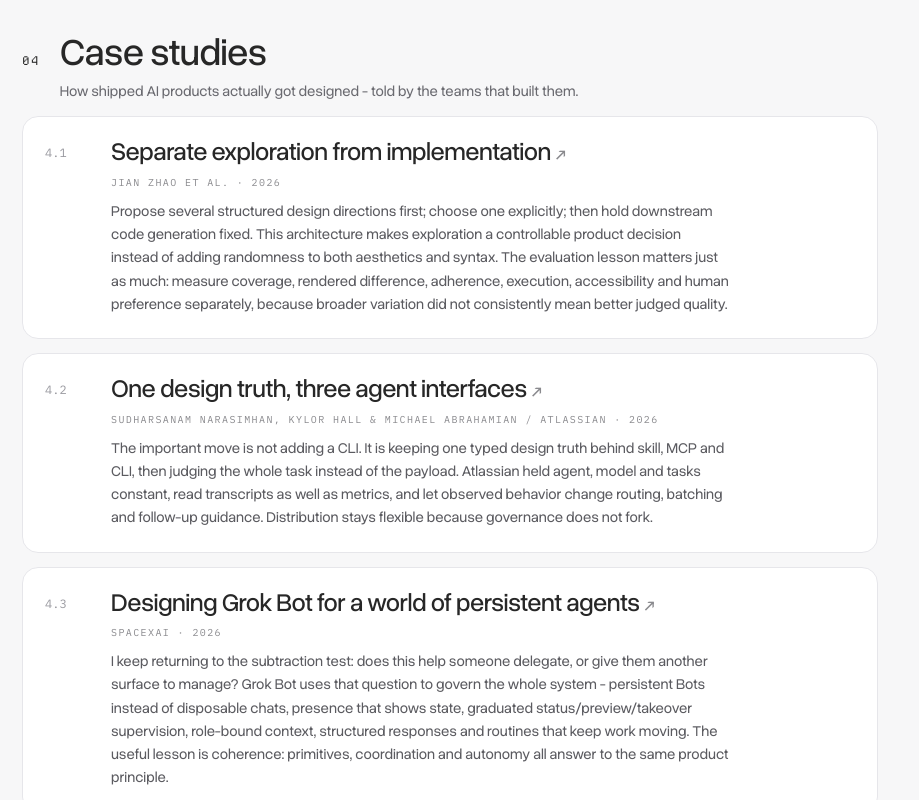
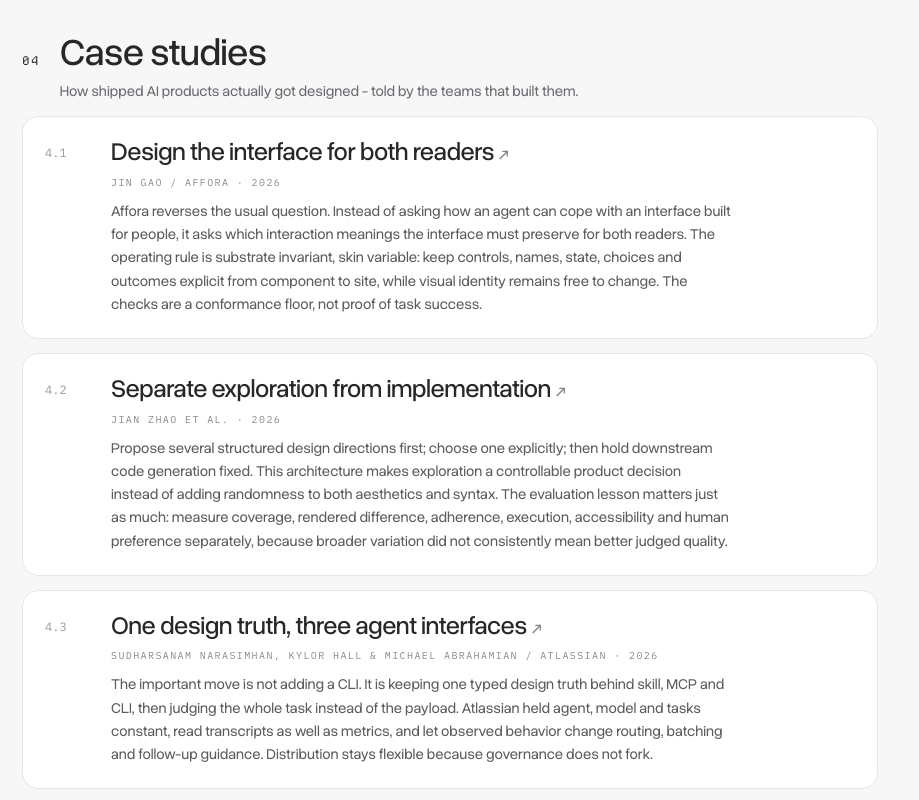
Before and after one commit to ayodhyamohanthy/ai-portfolio, a Next.js app: page /sources in a window 1280 px wide. Shown: the part 2300-3100 px from the top of the page, without its empty margins (0-919 px from the left). Built offline with nearby package versions, Linux system fonts and the light colour scheme; what @astryxdesign/core would draw is missing.

Commit message:
Add Affora interface case study

```diff
--- a/app/sourcesData.ts
+++ b/app/sourcesData.ts
@@ -13,6 +13,7 @@ export const sourceTracks:SourceTrack[]=[
 {title:'Dual-Native Design for the AI Future',author:'Lake Dai',year:'2026',url:'https://lakedai.substack.com/p/dual-native-design-for-the-ai-future',note:'Intuitive for people, structured for machines. Automated traffic has passed human traffic; be legible to both or illegible to one.'},
 {title:'Agentic Design Systems Are Contracts, Not Libraries',author:'Tommaso Nervegna',year:'2026',url:'https://nervegna.substack.com/p/agentic-design-systems-are-contracts',note:'Most teams are quietly building the wrong half - the half that draws, not the half that promises. Read it before your next system audit.'}]},
 {id:'cases',label:'Case studies',lede:'How shipped AI products actually got designed - told by the teams that built them.',items:[
+{title:'Design the interface for both readers',author:'Jin Gao / Affora',year:'2026',url:'https://arxiv.org/html/2609.19125',note:'Affora reverses the usual question. Instead of asking how an agent can cope with an interface built for people, it asks which interaction meanings the interface must preserve for both readers. The operating rule is substrate invariant, skin variable: keep controls, names, state, choices and outcomes explicit from component to site, while visual identity remains free to change. The checks are a conformance floor, not proof of task success.'},
 {title:'Separate exploration from implementation',author:'Jian Zhao et al.',year:'2026',url:'https://arxiv.org/html/2609.15078',note:'Propose several structured design directions first; choose one explicitly; then hold downstream code generation fixed. This architecture makes exploration a controllable product decision instead of adding randomness to both aesthetics and syntax. The evaluation lesson matters just as much: measure coverage, rendered difference, adherence, execution, accessibility and human preference separately, because broader variation did not consistently mean better judged quality.'},
 {title:'One design truth, three agent interfaces',author:'Sudharsanam Narasimhan, Kylor Hall & Michael Abrahamian / Atlassian',year:'2026',url:'https://www.atlassian.com/blog/ai-at-work/giving-ai-agents-design-system-context-from-the-terminal-what-we-learned-building-a-cli',note:'The important move is not adding a CLI. It is keeping one typed design truth behind skill, MCP and CLI, then judging the whole task instead of the payload. Atlassian held agent, model and tasks constant, read transcripts as well as metrics, and let observed behavior change routing, batching and follow-up guidance. Distribution stays flexible because governance does not fork.'},
 {title:'Designing Grok Bot for a world of persistent agents',author:'SpaceXAI',year:'2026',url:'https://x.ai/news/designing-grok-bot',note:'I keep returning to the subtraction test: does this help someone delegate, or give them another surface to manage? Grok Bot uses that question to govern the whole system - persistent Bots instead of disposable chats, presence that shows state, graduated status/preview/takeover supervision, role-bound context, structured responses and routines that keep work moving. The useful lesson is coherence: primitives, coordination and autonomy all answer to the same product principle.'},
```
